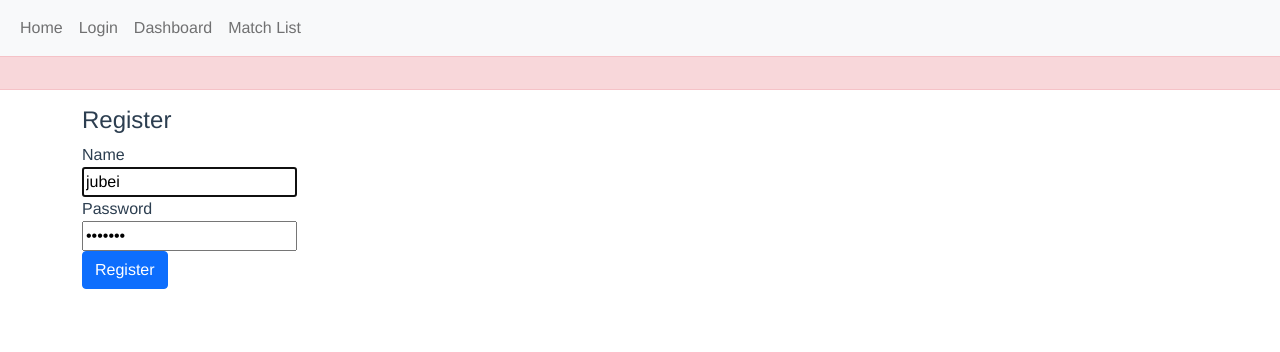
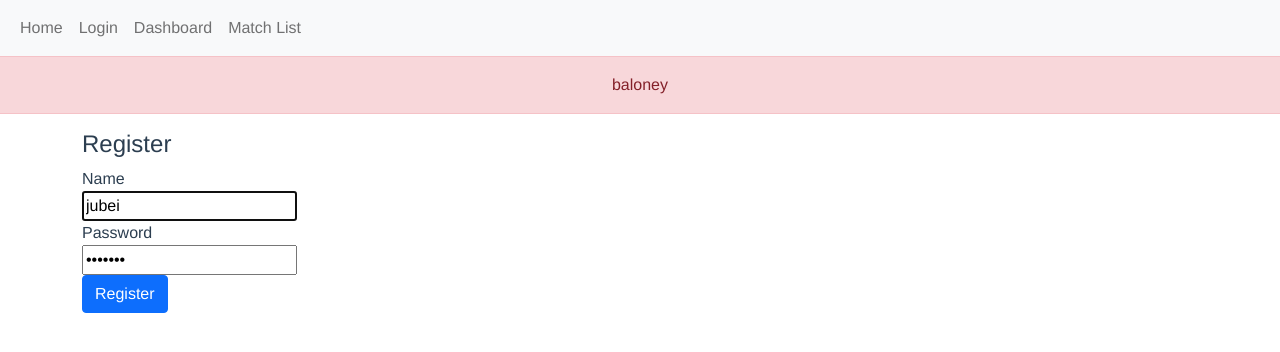
Before and after one commit to joobei/clanboy, a Vue app: page /register in a window 1280 px wide. Shown: the top 352 px of the page. Built offline with nearby package versions, Linux system fonts and the light colour scheme; no server answers.

Commit message:
Alert works!

```diff
--- a/src/components/AlertRow.vue
+++ b/src/components/AlertRow.vue
@@ -1,23 +1,30 @@
 <template>
   <div class="row">
     <div
-      class="alert alert-danger" style="width:100%"
+      class="alert alert-danger"
+      style="width: 100%"
       align="center"
-      id="bottomAlert"
     >
-      {{ message }}
+      {{ lastMessage }}
     </div>
   </div>
 </template>
 
-  <script>
+<script>
+import { mapState } from "vuex";
+
 export default {
   name: "AlertRow",
-  props: ["message"],
   // data: function () {
   //   return {
-  //     alertMessage: "test",
+  //     message: "untouched",
   //   };
+  // },
+  computed: mapState('auth',['lastMessage']),
+  // methods: {
+  //   fetch_message() {
+  //     this.message = this.$store.getters["auth/getLastMessage"];
+  //   },
   // },
 };
 </script>
--- a/src/components/Register.vue
+++ b/src/components/Register.vue
@@ -25,9 +25,6 @@
 
 
 <script>
-// @ts-ignore
-// import { Alert } from "bootstrap";
-
 export default {
   name: "RegiStration",
   data: () => ({
@@ -38,11 +35,6 @@ export default {
     is_admin: null,
     alertMessage: "",
   }),
-  mounted() {
-    // var myAlert = document.getElementById("bottomAlert");
-    // var test = new Alert(myAlert);
-    // this.alert.show();
-  },
   methods: {
     register() {
       let data = {
@@ -54,7 +46,8 @@ export default {
       this.$store
         .dispatch("auth/register", data)
         .then(
-            this.alertMessage = this.$store.getters['auth/getLastMessage']
+            // this.alertMessage = this.$store.getters['auth/getLastMessage']
+            // this.$emit('alert-message-available')
         )
         .catch((err) => console.log(err));
     },
--- a/src/store/index.js
+++ b/src/store/index.js
@@ -6,7 +6,8 @@ const store = createStore({
   modules:{
    match:matchModule,
    auth:authModule
-  }
+  },
+  strict: true
 });
 
 export default store;
```
